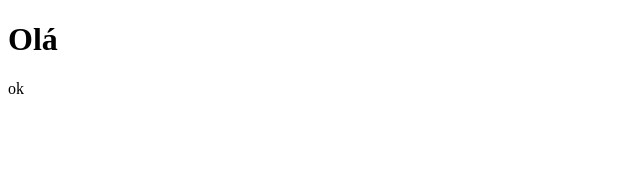
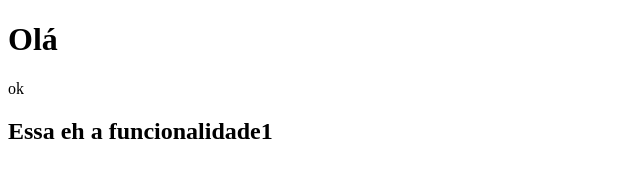
Before and after one commit to luizguil99/javascript-git, a plain HTML site: page index.html in a window 1280 px wide. Shown: the whole page, without its empty margins (0-640 px from the left). Drawn offline with Linux system fonts and the light colour scheme.

Commit message:
funcionalidade adicionada

```diff
--- a/index.html
+++ b/index.html
@@ -8,6 +8,7 @@
 <body>
     <h1>Olá</h1>
     ok
+    <h2>Essa eh a funcionalidade1</h2>
 
 </body>
 </html>
```
